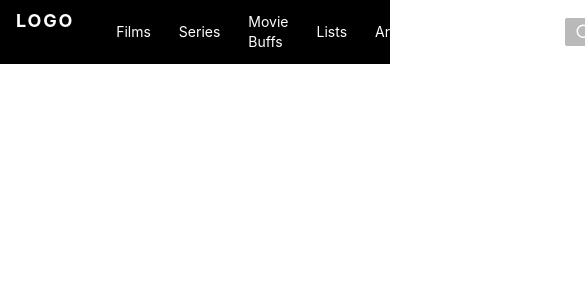
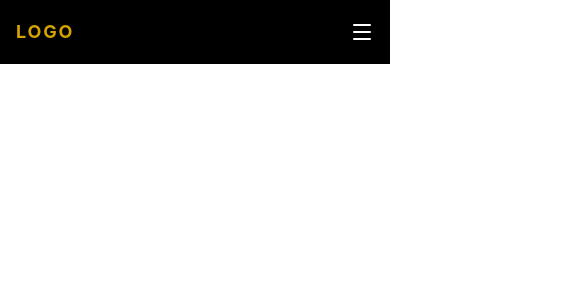
Before and after one commit to Mahshid-Alizade/movie-app, a React (Vite) app: page / in a window 390 px wide. Shown: the top 300 px of the page, 585 px wide, since content can reach past the window. Built offline with nearby package versions, Linux system fonts and the light colour scheme; a web font is replaced by a local one.

Commit message:
responsive nav using tailwind

```diff
--- a/src/App.jsx
+++ b/src/App.jsx
@@ -6,6 +6,7 @@ function App() {
   return (
     <>
       <Navbar />
+
     </>
   );
 }
--- a/src/component/Navbar.jsx
+++ b/src/component/Navbar.jsx
@@ -1,16 +1,15 @@
-import React from "react";
-import { User, Search, Gem, Bell } from "lucide-react";
+import { useState } from "react";
+import { User, Search, Gem, Bell, Menu, X } from "lucide-react";
 // import "../css/Navbar.css";
 
-export default function Navbar() {
 const navLinks = [
-    "Films",
-    "Series",
-    "Movie Buffs",
-    "Lists",
-    "Artist",
-    "Blog",
-    "Sections",
+  { name: "Films", path: "#" },
+  { name: "Series", path: "#" },
+  { name: "Movie Buffs", path: "#" },
+  { name: "Lists", path: "#" },
+  { name: "Artists", path: "#" },
+  { name: "Blog", path: "#" },
+  { name: "Sections", path: "#" },
 ];
 
 const actions = [
@@ -20,29 +19,47 @@ export default function Navbar() {
   { name: "Log in", icon: User },
 ];
 
+function Navlinks({ mobile = false }) {
   return (
-    <div className="flex justify-between items-center min-h-16 px-4 bg-black">
-      <div className="flex gap-8">
-        <a className="text-lg font-bold text-white tracking-widest">LOGO</a>
-        <nav className="flex gap-2 text-sm items-center">
+    <>
       {navLinks.map((link) => (
         <a
-              key={link}
-              href="#"
-              className="rounded px-[10px] py-[5px] text-white transition-all duration-300 hover:bg-[rgba(255,196,0,0.833)] hover:text-black"
+          key={link.name}
+          href={link.path}
+          className={
+            mobile
+              ? "transition-all duration-300 bg-black text-sm text-white p-2 rounded hover:bg-[rgba(255,196,0,0.833)] hover:text-black"
+              : "whitespace-nowrap rounded px-[10px] py-[5px] text-white transition-all duration-300 hover:bg-[rgba(255,196,0,0.833)] hover:text-black"
+          }
         >
-              {link}
+          {link.name}
         </a>
       ))}
-        </nav>
+    </>
+  );
+}
+
+export default function Navbar() {
+  const [isMenuOpen, setIsMenuOpen] = useState(false);
+
+  return (
+    <>
+      {/* desktop nav */}
+      <nav className="flex justify-between items-center min-h-16 px-4 bg-black">
+        <div className="flex gap-8">
+          <a className="text-lg font-bold tracking-widest text-[rgba(255,196,0,0.833)]">
+            LOGO
+          </a>
+          <div className="hidden lg:flex gap-2 text-sm items-center">
+            <Navlinks />
+          </div>
         </div>
 
-      <div className="flex gap-2">
+        <div className="hidden lg:flex gap-2">
           {actions.map((action) => {
             return (
               <button
                 key={action.name}
-              href="#"
                 className="group rounded border-2 bg-[#00000046] px-[10px] py-[5px] text-white transition-all duration-300 hover:border-[rgba(255,196,0,0.721)]"
               >
                 {action.icon ? (
@@ -56,7 +73,27 @@ export default function Navbar() {
               </button>
             );
           })}
+          {/* mobile menu */}
         </div>
+        <button
+          aria-label="Toggle navigation menu"
+          aria-expanded={isMenuOpen}
+          className="text-white lg:hidden"
+          onClick={() => setIsMenuOpen(!isMenuOpen)}
+        >
+          {isMenuOpen ? <X /> : <Menu />}
+        </button>
+      </nav>
+      {/* mobile nav */}
+      <nav>
+        <div
+          className={`flex flex-col gap-1.5 px-4 overflow-hidden transition-all duration-500 ease-in-out ${
+            isMenuOpen ? "max-h-96 opacity-100 py-4" : "max-h-0 opacity-0 py-0"
+          } lg:hidden`}
+        >
+          <Navlinks mobile />
         </div>
+      </nav>
+    </>
   );
 }
```
Also changed, not shown: src/css/Navbar.css (deleted, +0 -58 lines). Lines whose indentation alone changed are shown as unchanged.
